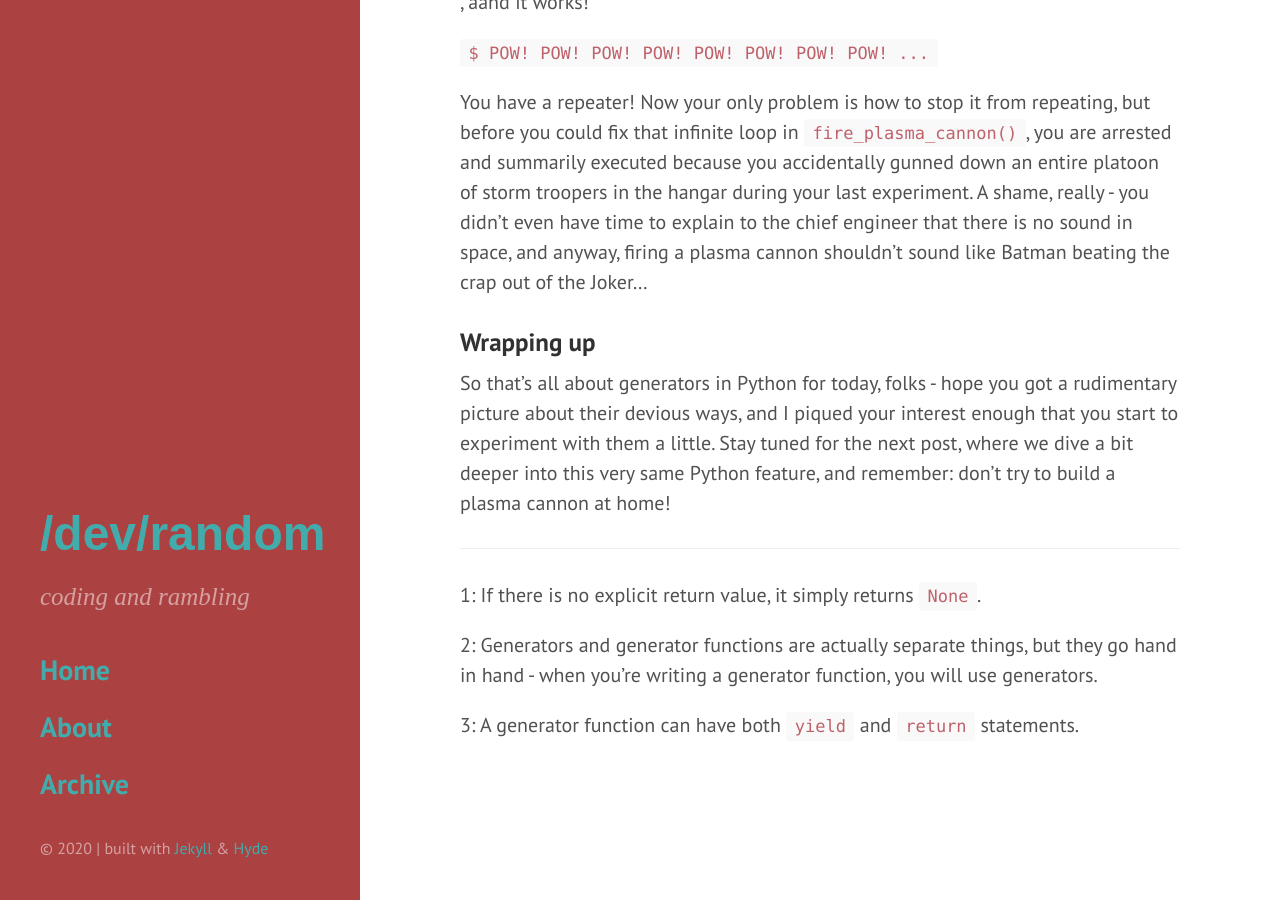
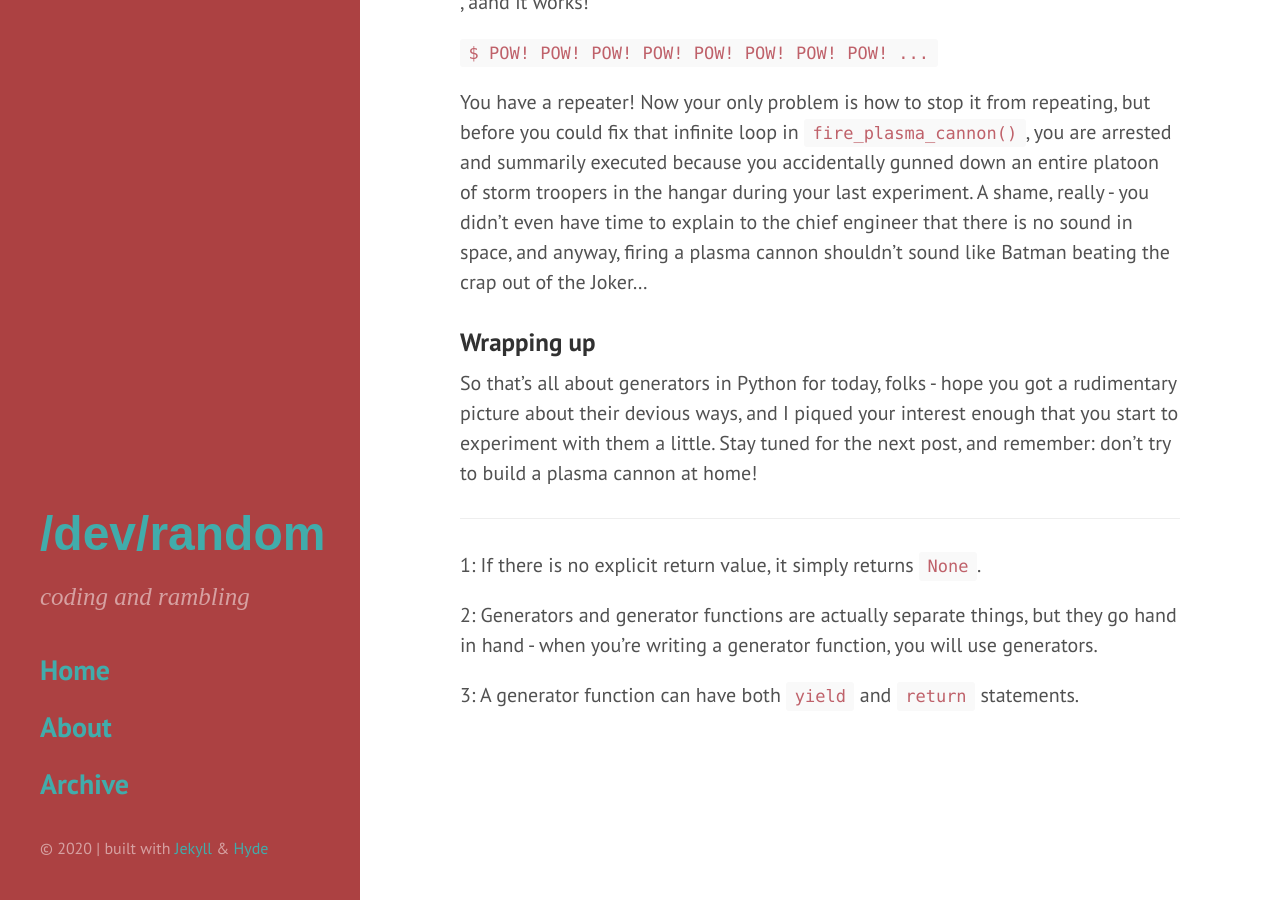
Before and after one commit to dgyarmati/devslashrand-dot-com, a Jekyll site: the page built from _posts/2020-07-17-python-generators.md, in a window 1280 px wide and 900 px high, scrolled down 3113 px. Built offline with Jekyll 4.4.1, drawn with Linux system fonts in a browser that asks for light colours.

Commit message:
amended generators post

```diff
--- a/_posts/2020-07-17-python-generators.md
+++ b/_posts/2020-07-17-python-generators.md
@@ -99,7 +99,7 @@ You have a repeater! Now your only problem is how to stop it from repeating, but
 
 ### Wrapping up
 
-So that's all about generators in Python for today, folks - hope you got a rudimentary picture about their devious ways, and I piqued your interest enough that you start to experiment with them a little. Stay tuned for the next post, where we dive a bit deeper into this very same Python feature, and remember: don't try to build a plasma cannon at home!
+So that's all about generators in Python for today, folks - hope you got a rudimentary picture about their devious ways, and I piqued your interest enough that you start to experiment with them a little. Stay tuned for the next post, and remember: don't try to build a plasma cannon at home!
 
 ---
 
```
